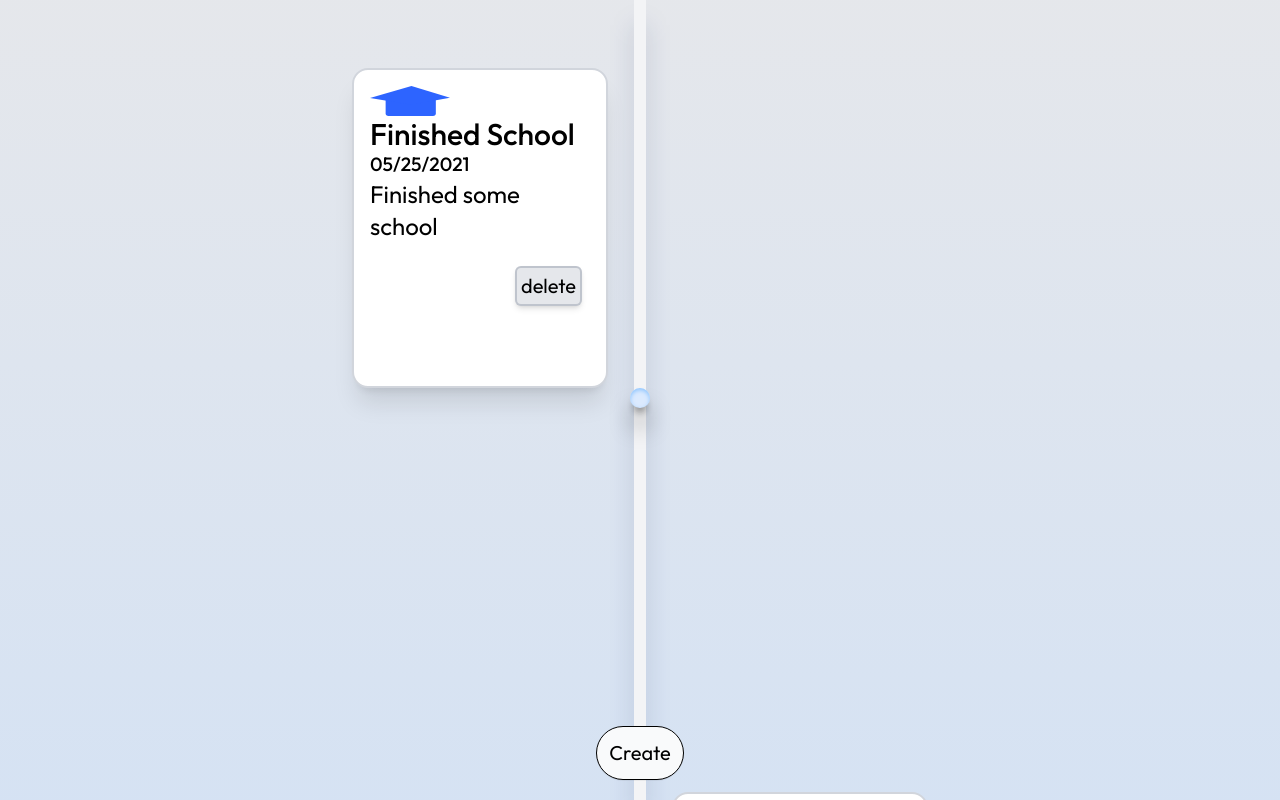
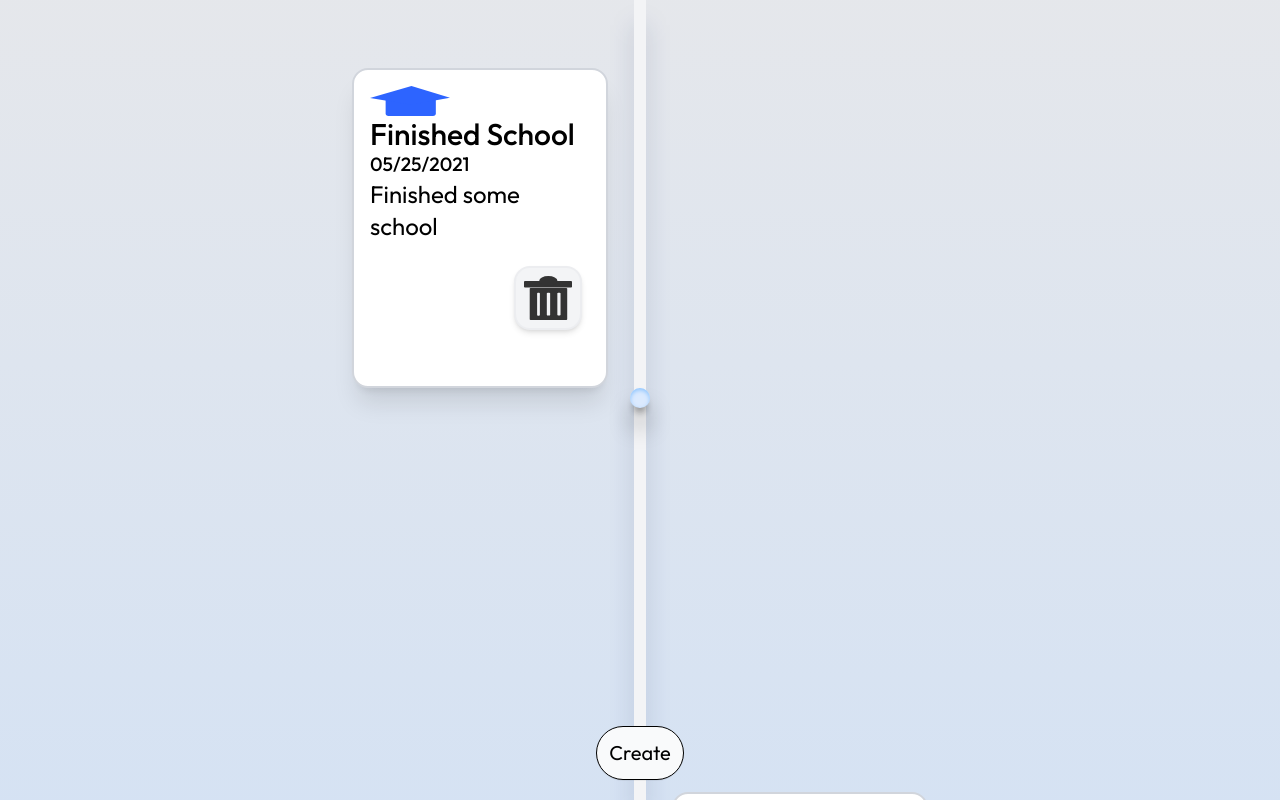
Before and after one commit to CodeForBeauty/LifeTimeline, a React (Vite) app in the folder frontend/: page / in a window 1280 px wide. Built offline with nearby package versions, Linux system fonts and the light colour scheme.

Commit message:
Added delete icon

```diff
--- a/frontend/src/components/Event.tsx
+++ b/frontend/src/components/Event.tsx
@@ -51,9 +51,9 @@ const Event = ({
 
         <button
           onClick={onRemove}
-          className="self-end mt-6 mr-2 p-1 text-xl cursor-pointer bg-gray-200 hover:bg-gray-300 rounded-md border-2 border-gray-400/50 shadow-md"
+          className="self-end mt-6 mr-2 p-2 text-xl cursor-pointer bg-gray-100 hover:bg-gray-200 rounded-2xl border-2 border-gray-200/50 shadow-md"
         >
-          delete
+          <img src="/bin.svg" alt="delete" width={48} />
         </button>
       </motion.div>
 
```
Also changed, not shown: frontend/public/bin.svg (added).
